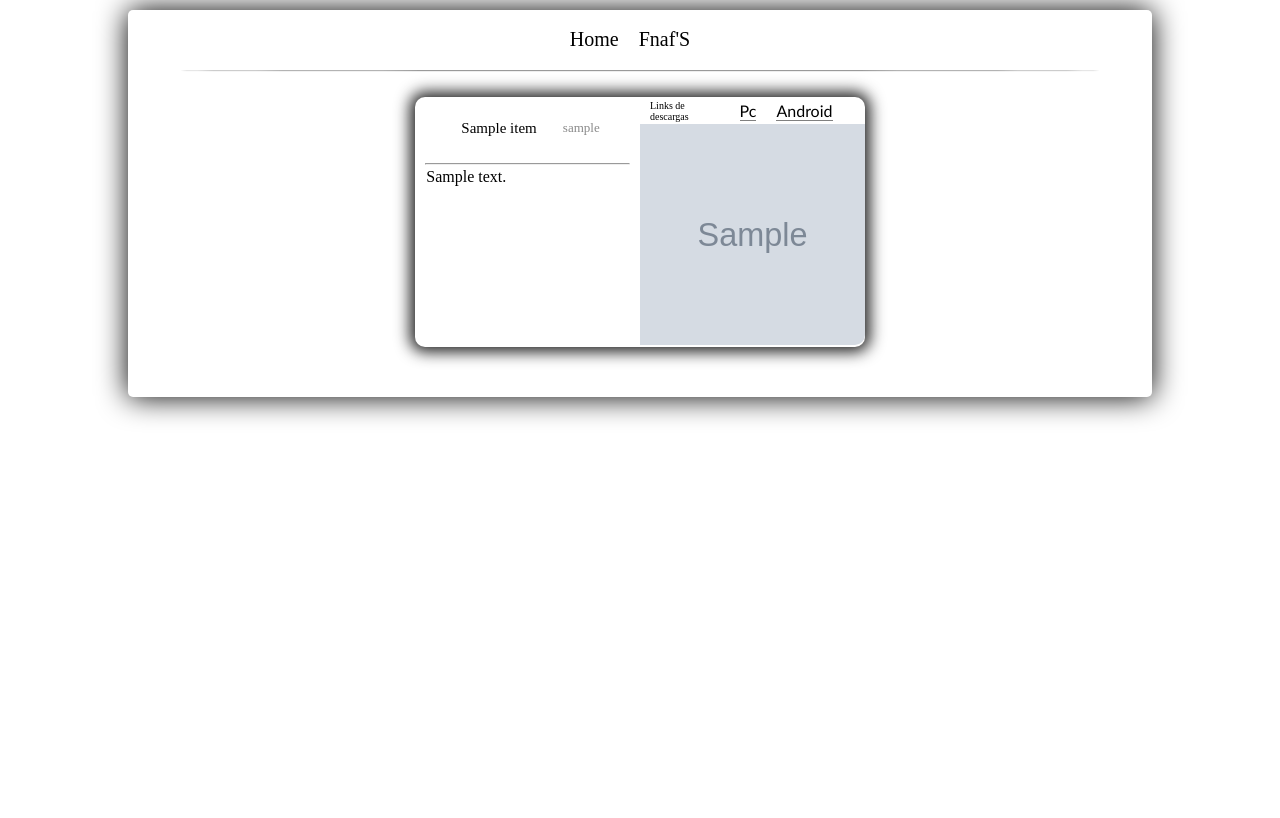
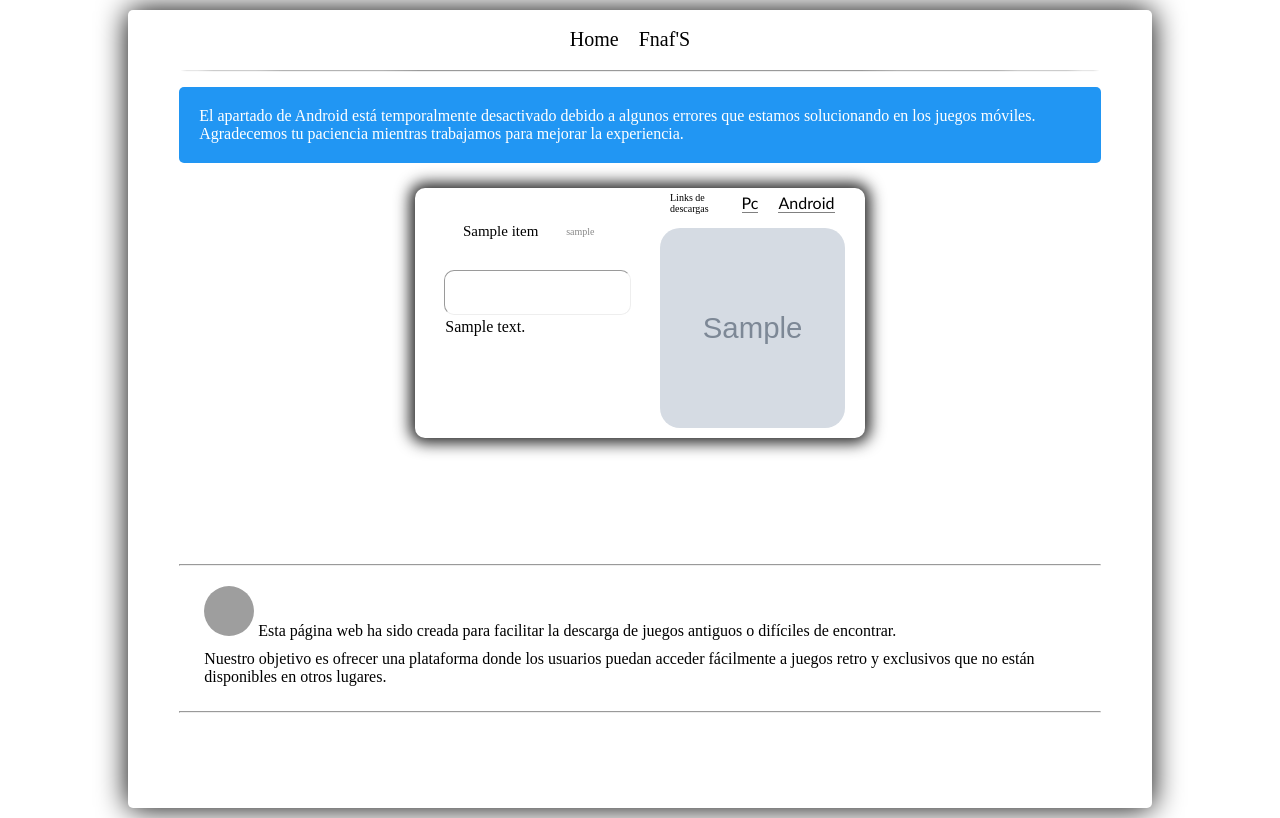
Before and after one commit to NioyJadelkaFp/JuegosNioy, a Flask app: template templates/fnaf.html in a window 1280 px wide. Before the commit the page ends 421 px from the top, so only its background shows below. Run offline with Flask 3, Linux system fonts and the light colour scheme; the template is opened without the code that fills it: most values are stand-ins (such as "Sample title", 1, 10 or a date in 2020); grey boxes marked "Sample" are stand-in pictures; grey boxes are pictures that could not be loaded.

Commit message:
juegos de fnaf agregados

```diff
--- a/Main.py
+++ b/Main.py
@@ -6,6 +6,7 @@ app = Flask(__name__)
 @app.route('/')
 def Home():
     return rutas.Home("Home")
+
 @app.route('/fnaf')
 def Fnaf():
     return rutas.Fnaf("Fnaf")
--- /dev/null
+++ b/static/css/Card.css
@@ -0,0 +1,142 @@
+
+.CardContenido {
+    display: flex;
+    justify-content: center;
+    width: 450px;
+    height: 250px;
+    border-radius: 10px;
+    background-color: #fff;
+    box-shadow: #222 0px 0px 15px 5px;
+    overflow: hidden;
+    transition: 0.1s all ease-in;
+}
+
+.CardContenido:hover{
+    scale: 1.02;
+    transition: 0.2s all ease-in;
+}
+
+  .Title {
+    width: 80%;
+    height: 80%;
+    display: flex;
+    align-items: center;
+    justify-content: center;
+  }
+
+  .Title header {
+    width: 80%;
+    font-size: 15px;
+    height: 90%;
+    display: flex;
+    justify-content: center;
+    align-items: center;
+
+  }
+
+  .Title article {
+    width: 20%;
+    font-size: 10px;
+    color: #898989;
+  }
+
+  .Info {
+    width: 50%;
+    height: 100%;
+
+  }
+
+  .hrs {
+    margin: 3px auto;
+    width: 90%;
+    border-radius: 10px;
+  }
+
+  .Descripcion {
+    width: 90%;
+    height: 90%;
+    padding-left: 5%;
+    overflow: scroll;
+  }
+
+  .Descripcion::-webkit-scrollbar {
+      padding-left: 10px;
+      width: 3px;
+      border-radius: 5px;
+      background: #f1f1f1; /* Color del rastro */
+  }
+
+  .Descripcion::-webkit-scrollbar-thumb {
+      background: #888; /* Color del deslizador */
+      border-radius: 5px;
+  }
+
+  .Descripcion p {
+    word-wrap: break-word;
+    overflow-wrap: break-word;
+    width: 90%;
+    height: auto;
+    margin-bottom: 80px;
+  }
+
+  .Links {
+    width: 90%;
+    height: 12%;
+    display: flex;
+    align-items: center;
+    justify-content: start;
+  }
+  .Links p{
+      font-size: 10px;
+      margin: 10px;
+  }
+
+  .Links a {
+    font-family: "Gill Sans", "Gill Sans MT", Calibri, "Trebuchet MS", sans-serif;
+    color: black;
+    font: bold;
+    text-decoration: none;
+    border-bottom: transparent solid 1px;
+    transition: 0.5s all;
+    font-synthesis: none;
+    border-bottom: 1px solid grey;
+    text-align: center;
+
+  }
+
+  .Links a:hover {
+    border-bottom: #000000 solid 1px;
+    transition: 0.5s all;
+    border-bottom: 1px solid;
+  }
+
+  .Links a{
+      margin: 10px;
+  }
+
+  .Web {
+    width: 50%;
+    height: 100%;
+    object-fit: cover;
+    column-gap: 1;
+  }
+
+.Web img{
+    width: 90%;
+    height: 80%;
+    margin-top: 10px;
+    display: flex;
+    justify-content: center;
+    align-items: center;
+    object-fit: cover;
+    border-radius: 20px;
+}
+
+  .WebInfo {
+    pointer-events: none;
+    width: 100%;
+    height: 98.3%;
+    border-radius: 0px 0px 10px 0px;
+    border: none;
+    padding: 0;
+  }
--- /dev/null
+++ b/static/css/alerta.css
@@ -0,0 +1,21 @@
+.alerta {
+    padding: 20px;
+    background-color: #f44336; /* Rojo */
+    color: white;
+    margin-bottom: 15px;
+    border-radius: 5px;
+    font-size: 16px;
+    margin-top: 15px;
+}
+
+.alerta.success {
+    background-color: #4CAF50; /* Verde */
+}
+
+.alerta.warning {
+    background-color: #ff9800; /* Naranja */
+}
+
+.alerta.info {
+    background-color: #2196F3; /* Azul */
+}
--- a/static/css/fnaf.css
+++ /dev/null
@@ -1,126 +0,0 @@
-
-.CardContenido {
-  display: flex;
-  justify-content: center;
-  width: 450px;
-  height: 250px;
-  border-radius: 10px;
-  background-color: #fff;
-  box-shadow: #222 0px 0px 15px 5px;
-  overflow: hidden;
-}
-
-.Title {
-  width: 90%;
-  height: 25%;
-  display: flex;
-  align-items: center;
-  justify-content: center;
-}
-
-.Title header {
-  width: 70%;
-  padding-left: 10%;
-  font-size: 15px;
-  height: 100%;
-  display: flex;
-  justify-content: center;
-  align-items: center;
-
-}
-
-.Title article {
-  width: 30%;
-  font-size: small;
-  color: #898989;
-}
-
-.Info {
-  width: 50%;
-  height: 100%;
-
-}
-
-.hrs {
-  margin: 3px auto;
-  width: 90%;
-  border-radius: 10px;
-}
-
-.Descripcion {
-  width: 90%;
-  height: 90%;
-  padding-left: 5%;
-  overflow: scroll;
-}
-
-.Descripcion::-webkit-scrollbar {
-    padding-left: 10px;
-    width: 3px;
-    border-radius: 5px;
-    background: #f1f1f1; /* Color del rastro */
-}
-
-.Descripcion::-webkit-scrollbar-thumb {
-    background: #888; /* Color del deslizador */
-    border-radius: 5px;
-}
-
-.Descripcion p {
-  word-wrap: break-word;
-  overflow-wrap: break-word;
-  width: 90%;
-  height: auto;
-  margin-bottom: 80px;
-}
-
-.Links {
-  width: 90%;
-  height: 12%;
-  display: flex;
-  align-items: center;
-  justify-content: start;
-}
-.Links p{
-    font-size: 10px;
-    margin: 10px;
-}
-
-.Links a {
-  font-family: "Gill Sans", "Gill Sans MT", Calibri, "Trebuchet MS", sans-serif;
-  color: black;
-  font: bold;
-  text-decoration: none;
-  border-bottom: transparent solid 1px;
-  transition: 0.5s all;
-  font-synthesis: none;
-  border-bottom: 1px solid grey;
-  text-align: center;
-
-}
-
-.Links a:hover {
-  border-bottom: #000000 solid 1px;
-  transition: 0.5s all;
-  border-bottom: 1px solid;
-}
-
-.Links a{
-    margin: 10px;
-}
-
-.Web {
-  width: 50%;
-  height: 90%;
-  object-fit: cover;
-  column-gap: 1;
-}
-
-.WebInfo {
-  pointer-events: none;
-  width: 100%;
-  height: 98.3%;
-  border-radius: 0px 0px 10px 0px;
-  border: none;
-  padding: 0;
-}
--- a/static/css/global.css
+++ b/static/css/global.css
@@ -12,6 +12,7 @@ body{
     display: flex;
     align-items: center;
     flex-direction: column;
+    justify-content: space-between;
 }
 
 main{
@@ -30,6 +31,91 @@ main{
 }
 
 
+.footer{
+    display: flex;
+    flex-direction: column;
+    justify-content: center;
+    width: 90%;
+    height: 300px;
+    border-radius: 20px;
+    color: black;
+    margin-bottom: 20px;
+}
+.footer p{
+    text-wrap: wrap;
+    margin-top: 10px;
+}
+.Informacion{
+    display: flex;
+    justify-content: flex-start;
+    flex-direction: column;
+    height: auto;
+    margin: 25px;
+    color: #000000;
+    margin-top: -10px;
+}
+
+
+.Info{
+    display: grid;
+    width: 200px;
+    margin: 20px;
+    justify-items: start;
+
+}
+.proxi{
+    display: flex;
+    margin: 20px;
+    justify-content: center;
+    align-items: center;
+}
+
+.Info span{
+    font-size: 20px;
+    margin: 5px;
+    font-weight: bold;
+    color: #000000;
+}
+
+.Info a{
+    padding-left: 7px;
+    margin-top: 5px;
+    font-weight: bolder;
+    color: #838383;
+    text-decoration: none;
+    border-bottom: 1px solid rgb(255, 255, 255);
+    transition: all 0.5s;
+}
+.proxi a{
+    padding-left: 7px;
+    margin-top: 5px;
+    font-weight: bolder;
+    color: #c4c4c4;
+    text-decoration: none;
+    border-bottom: 1px solid rgb(255, 255, 255);
+    transition: all 5s;
+}
+
+.Info a:hover{
+    animation: Saltito 1s infinite;
+    border-bottom: 1px solid rgb(0, 0, 0);
+    transition: all 0.5s ease-in-out;
+    color: #0f0f0f;
+}
+.proxi a:hover{
+    animation: Saltito 1s infinite;
+    transition: all 0.5s ease-in-out;
+    color: #0f0f0f;
+}
+
+.Logito{
+    margin-top: 20px;
+    width:50px;
+    height:50px;
+    border-radius: 50%;
+}
+
+
 @media screen and (max-width: 768px) {
    body{
     width: 95%;
@@ -43,5 +129,11 @@ main{
     flex-direction: column;
     justify-content: start;
     align-items: center;
+    gap: 35px;
    }
+   .footer{
+        height: auto;
+        margin-top: 0;
+        overflow: hidden;
+    }
 }
--- a/templates/fnaf.html
+++ b/templates/fnaf.html
@@ -3,6 +3,12 @@
 <head>
     <link rel="stylesheet" href="{{url_for('static', filename='css/fnaf.css')}}">
 </head>
+
+<div class="alerta info">
+    El apartado de Android está temporalmente desactivado debido a algunos errores que estamos solucionando en los juegos móviles.
+    <br> Agradecemos tu paciencia mientras trabajamos para mejorar la experiencia.
+</div>
+
 <section class="Juegos">
 
     {% for item in items %}
@@ -27,7 +33,8 @@
             <div class="Links">
                 <p>Links de descargas</p>
                 <a href="{{ item.Pc_link }}" target="_blank">Pc</a>
-                <a href="{{ item.Android_link }}" target="_blank">Android</a>
+                <a style="cursor: no-drop;" target="_blank" onclick="return false;">Android</a>
+                <!-- href="{{ item.Android_link }}" -->
             </div>
             <img
                 class="WebInfo"
@@ -38,4 +45,5 @@
     {% endfor %}
 
 </section>
+
 {% endblock%}
--- a/templates/layout.html
+++ b/templates/layout.html
@@ -5,6 +5,8 @@
     <meta name="viewport" content="width=device-width, initial-scale=1.0">
     <link rel="stylesheet" href="{{url_for('static', filename='css/global.css')}}">
     <link rel="stylesheet" href="{{url_for('static', filename='css/menu.css')}}">
+    <link rel="stylesheet" href="{{url_for('static', filename='css/Card.css')}}">
+    <link rel="stylesheet" href="{{url_for('static', filename='css/alerta.css')}}">
     <title>{{ TituloName }} - Tu Zona de Juegos Seguros</title>
 </head>
 <body>
@@ -24,5 +26,19 @@
         {% endblock%}
     </main>
 
+    <footer class="footer">
+
+        <hr>
+        <section class="Informacion">
+            <p>
+                <img src="{{ url_for('static', filename='Img/JzHd.png')}}" alt="Logo De La Web" class="Logito"> Esta página web ha sido creada para facilitar la descarga de juegos antiguos o difíciles de encontrar.
+            </p>
+            <p>
+                Nuestro objetivo es ofrecer una plataforma donde los usuarios puedan acceder fácilmente a juegos retro y exclusivos que no están disponibles en otros lugares.
+            </p>
+        </section>
+        <hr>
+    </footer>
+
 </body>
 </html>
```
Also changed, not shown: static/css/home.css (+36 -0 lines), templates/alertas.html (added, +19 -0 lines), templates/home.html (+20 -1 lines), static/img/fnaf/fnaf1.webp (added), static/img/fnaf/fnaf2.webp (added), static/img/fnaf/fnaf3.webp (added), static/img/fnaf/fnaf4.webp (added), static/img/fnaf/fnaf5.webp (added), static/img/fnaf/fnaf6.webp (added), static/img/fnaf/fnafCn.webp (added).
